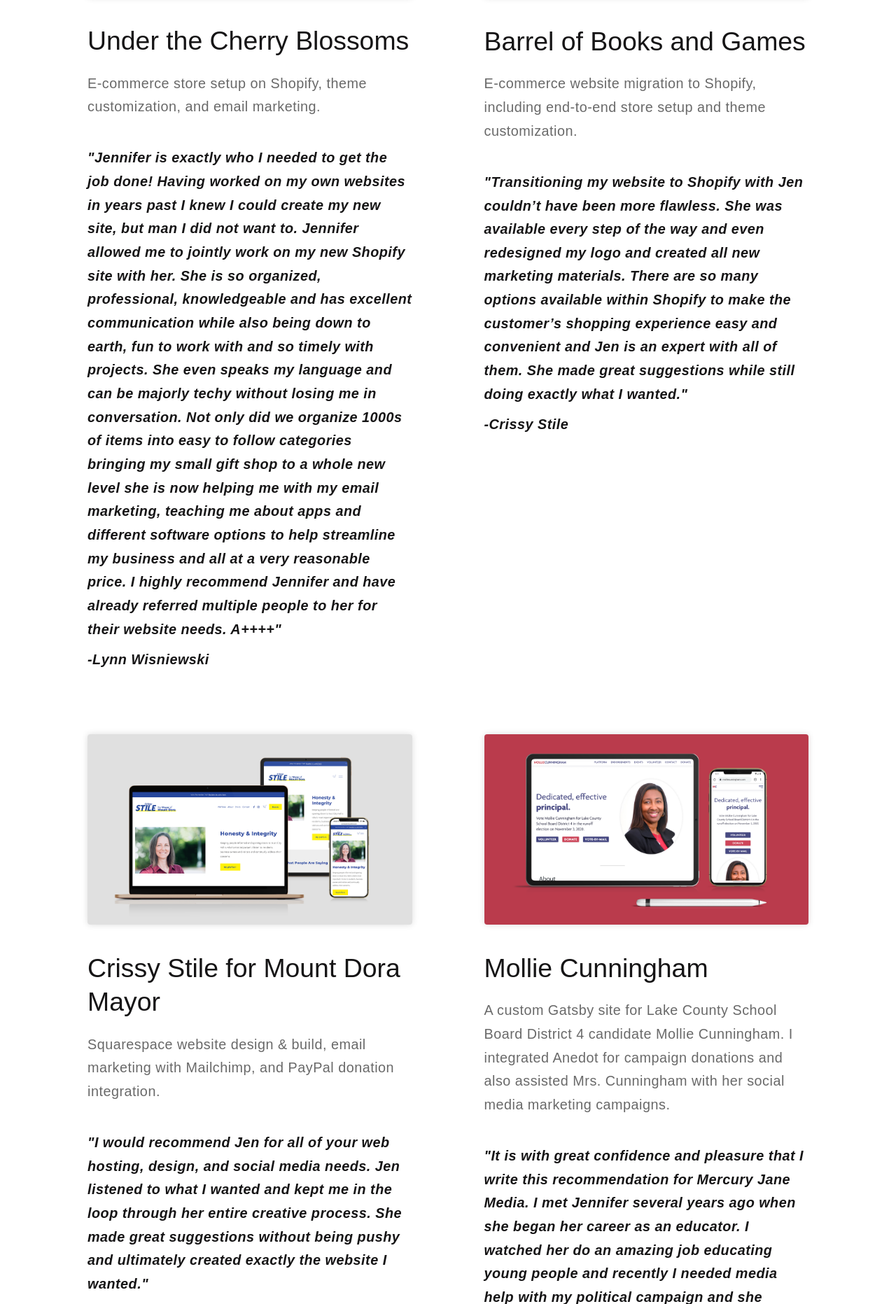
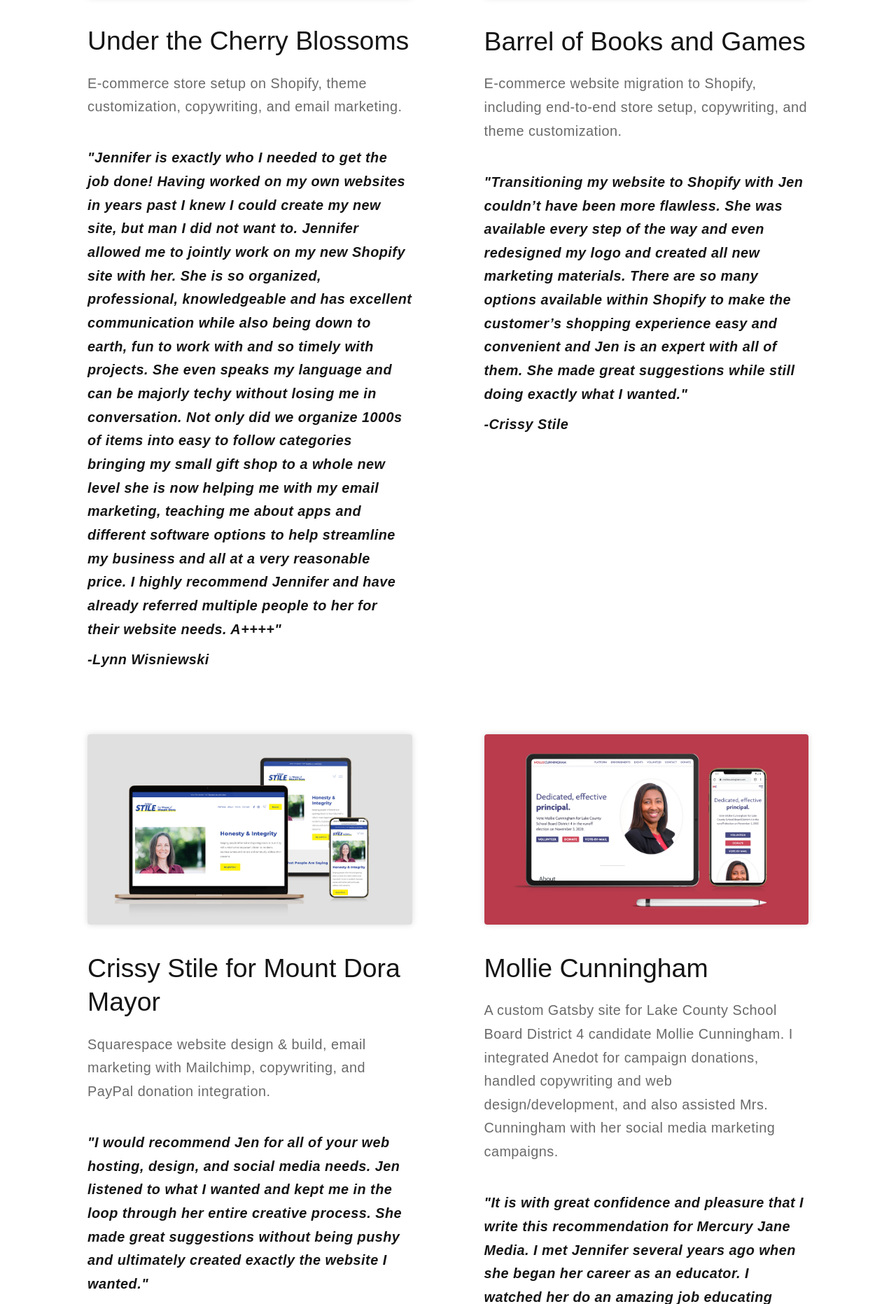
Before and after one commit to jenross/portfolio_2020, a Gatsby site: page / in a window 1280 px wide. Shown: the part 4324-6187 px from the top of the page at 70% size. Built offline with nearby package versions, Linux system fonts and the light colour scheme; Gatsby itself is replaced by a stand-in of ours.

Commit message:
add copywriting to recent work

```diff
--- a/src/components/RecentWork.js
+++ b/src/components/RecentWork.js
@@ -50,7 +50,7 @@ const RecentWork = () => {
       <div className="recent-work-container">
       <WorkPreview
           heading="Under the Cherry Blossoms"
-          description="E-commerce store setup on Shopify, theme customization, and email marketing."
+          description="E-commerce store setup on Shopify, theme customization, copywriting, and email marketing."
           testimonial='"Jennifer is exactly who I needed to get the job done! Having worked on my own websites in years past I knew I could create my new site, but man I did not want to. Jennifer allowed me to jointly work on my new Shopify site with her. She is so organized, professional, knowledgeable and has excellent communication while also being down to earth, fun to work with and so timely with projects. She even speaks my language and can be majorly techy without losing me in conversation. Not only did we organize 1000s of items into easy to follow categories bringing my small gift shop to a whole new level she is now helping me with my email marketing, teaching me about apps and different software options to help streamline my business and all at a very reasonable price. I highly recommend Jennifer and have already referred multiple people to her for their website needs.  A++++"'
           attribution="-Lynn Wisniewski"
           link="https://underthecherryblossoms.com"
@@ -60,7 +60,7 @@ const RecentWork = () => {
         <WorkPreview
           id="last-attribution"
           heading="Barrel of Books and Games"
-          description="E-commerce website migration to Shopify, including end-to-end store setup and theme customization."
+          description="E-commerce website migration to Shopify, including end-to-end store setup, copywriting, and theme customization."
           testimonial='"Transitioning my website to Shopify with Jen couldn’t have been more flawless. She was available every step of the way and even redesigned my logo and created all new marketing materials. There are so many options available within Shopify to make the customer’s shopping experience easy and convenient and Jen is an expert with all of them. She made great suggestions while still doing exactly what I wanted."'
           attribution="-Crissy Stile"
           link="https://barrelofbooksandgames.com"
@@ -71,7 +71,7 @@ const RecentWork = () => {
 <WorkPreview
 
           heading="Crissy Stile for Mount Dora Mayor"
-          description="Squarespace website design & build, email marketing with Mailchimp, and PayPal donation integration."
+          description="Squarespace website design & build, email marketing with Mailchimp, copywriting, and PayPal donation integration."
           testimonial='"I would recommend Jen for all of your web hosting, design, and social media needs. Jen listened to what I wanted and kept me in the loop through her entire creative process. She made great suggestions without being pushy and ultimately created exactly the website I wanted."'
           attribution="-Crissy Stile"
           link="https://crissyformountdora.com"
@@ -90,7 +90,7 @@ const RecentWork = () => {
         /> */}
         <WorkPreview
           heading="Mollie Cunningham"
-          description="A custom Gatsby site for Lake County School Board District 4 candidate Mollie Cunningham. I integrated Anedot for campaign donations and also assisted Mrs. Cunningham with her social media marketing campaigns."
+          description="A custom Gatsby site for Lake County School Board District 4 candidate Mollie Cunningham. I integrated Anedot for campaign donations, handled copywriting and web design/development, and also assisted Mrs. Cunningham with her social media marketing campaigns."
           testimonial='"It is with great confidence and pleasure that I write this recommendation for Mercury Jane Media. I met Jennifer several years ago when she began her career as an educator. I watched her do an amazing job educating young people and recently I needed media help with my political campaign and she literally put my campaign on the right track.  She and Patrick are an awesome team! Between the two of them, they took care of everything. This included my website, social media, logo, business cards and it was done quickly, efficiently and professionally. I will continue to use Mercury Jane Media in the future for all my media needs. I highly recommend them without reservation."'
           attribution="-Mollie Cunningham"
           link="https://molliecunningham.com"
```
